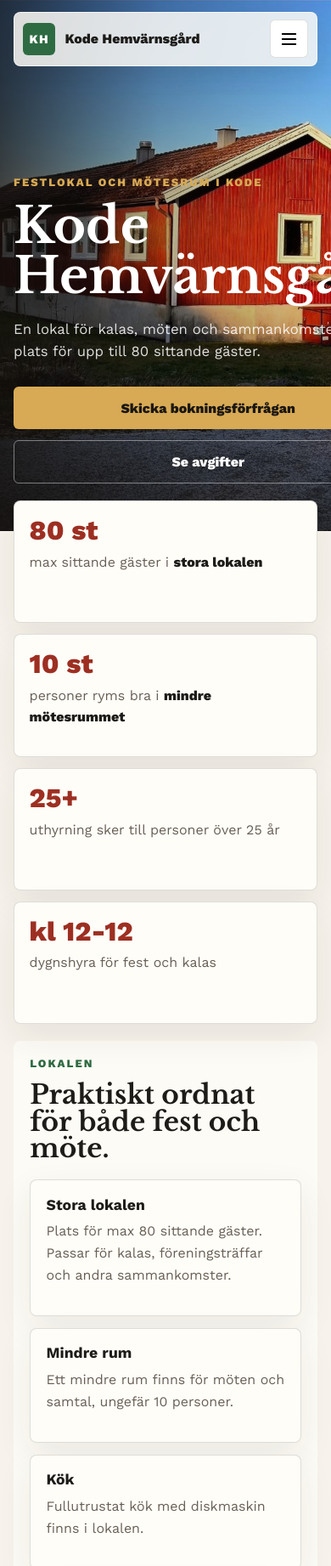
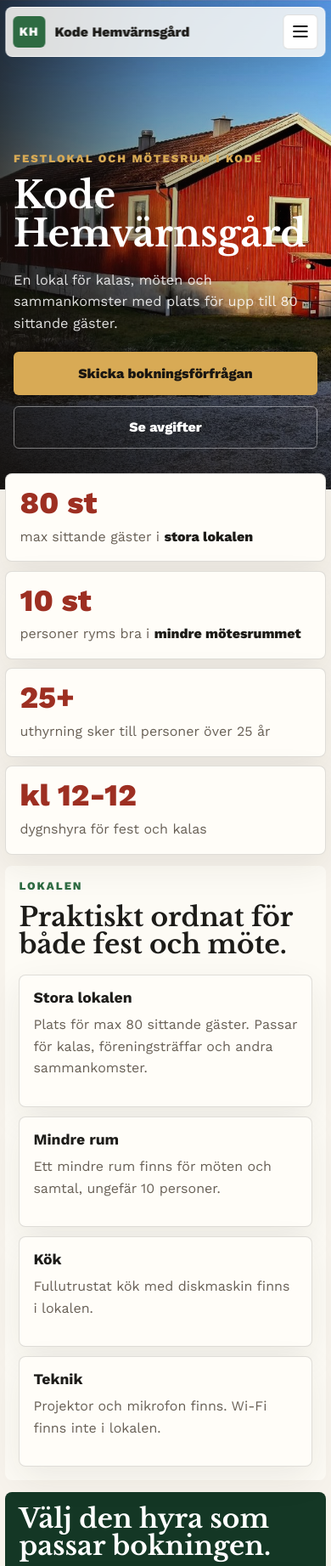
Before and after one commit to PontusEdvardsson/kode-hemvarnsgard, a plain HTML site: page index.html in a window 390 px wide. Shown: the top 1843 px of the page at 85% size. Drawn offline with nearby package versions, Linux system fonts and the light colour scheme.

Commit message:
Refine mobile layout

```diff
--- a/styles.css
+++ b/styles.css
@@ -497,6 +497,9 @@ h3 {
     display: grid;
     grid-template-columns: minmax(0, 1fr) auto;
     align-items: center;
+    top: 0.5rem;
+    width: min(100% - 0.8rem, 1040px);
+    padding: 0.5rem;
   }
 
   .brand {
@@ -511,6 +514,8 @@ h3 {
 
   .menu-toggle {
     display: inline-flex;
+    width: 2.55rem;
+    height: 2.55rem;
   }
 
   .site-header.menu-open .menu-toggle span:nth-child(1) {
@@ -543,17 +548,65 @@ h3 {
   }
 
   .hero {
-    min-height: 74vh;
-    padding-top: 7.5rem;
-    padding-bottom: 3.5rem;
+    min-height: 36rem;
+    padding: 7rem 1rem 3rem;
   }
 
   h1 {
-    font-size: clamp(3rem, 15vw, 4.8rem);
+    max-width: 100%;
+    font-size: 3.15rem;
+  }
+
+  .lead {
+    margin-bottom: 1.35rem;
+    font-size: 1.02rem;
   }
 
   .quick-facts {
     grid-template-columns: repeat(2, minmax(0, 1fr));
+    gap: 0.65rem;
+    width: min(100% - 0.8rem, 1120px);
+    margin-top: -1.2rem;
+  }
+
+  .quick-facts article {
+    min-height: auto;
+    padding: 1rem;
+  }
+
+  .quick-facts span {
+    font-size: 2.25rem;
+  }
+
+  .quick-facts p {
+    margin-bottom: 0;
+  }
+
+  .section,
+  .site-footer {
+    width: min(100% - 0.8rem, 1120px);
+    margin-top: 0.85rem;
+    padding: 1rem;
+  }
+
+  .feature-grid,
+  .price-grid,
+  .notice-grid,
+  .gallery,
+  .footer-grid {
+    gap: 0.7rem;
+  }
+
+  .feature-card,
+  .price-card,
+  .notice-grid article,
+  .booking-card,
+  .footer-grid > div {
+    padding: 1rem;
+  }
+
+  .booking-card a {
+    font-size: 1rem;
   }
 }
 
@@ -576,3 +629,9 @@ h3 {
     height: 15rem;
   }
 }
+
+@media (max-width: 390px) {
+  h1 {
+    font-size: 2.75rem;
+  }
+}
```
